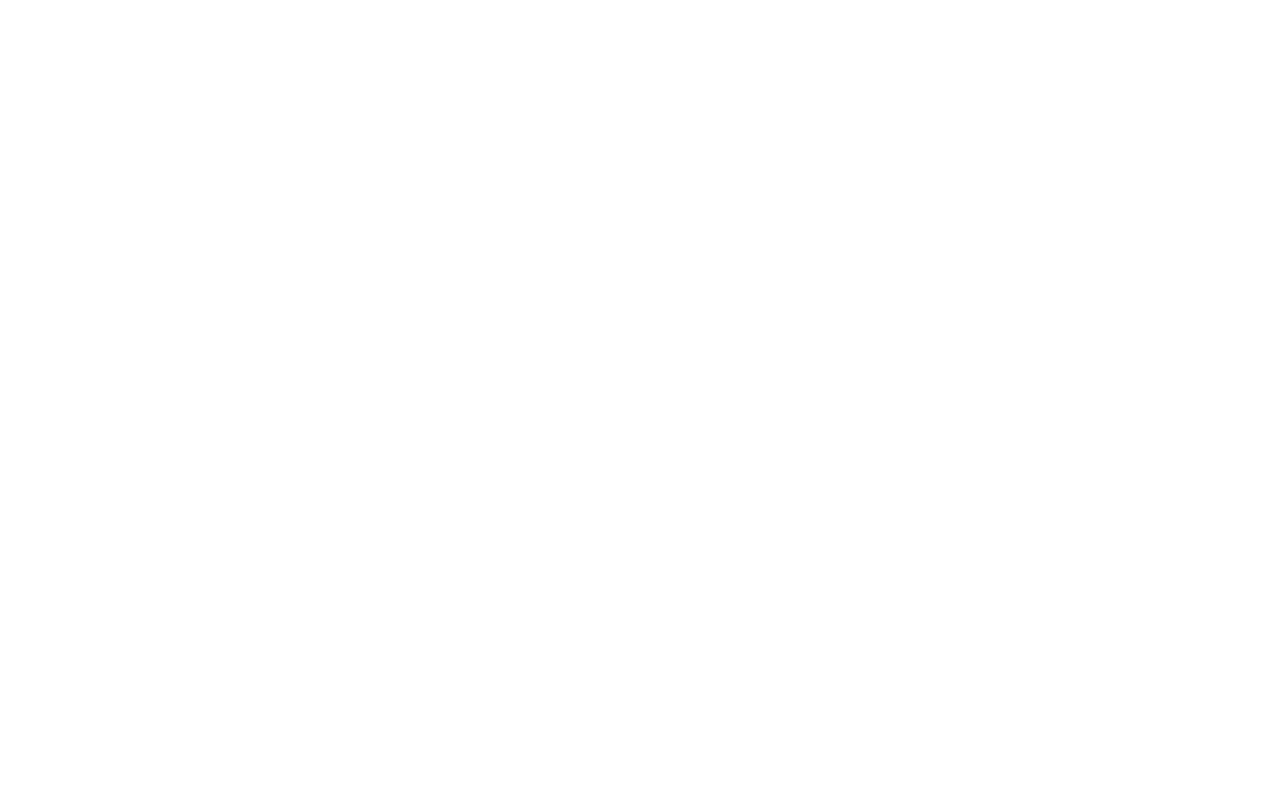
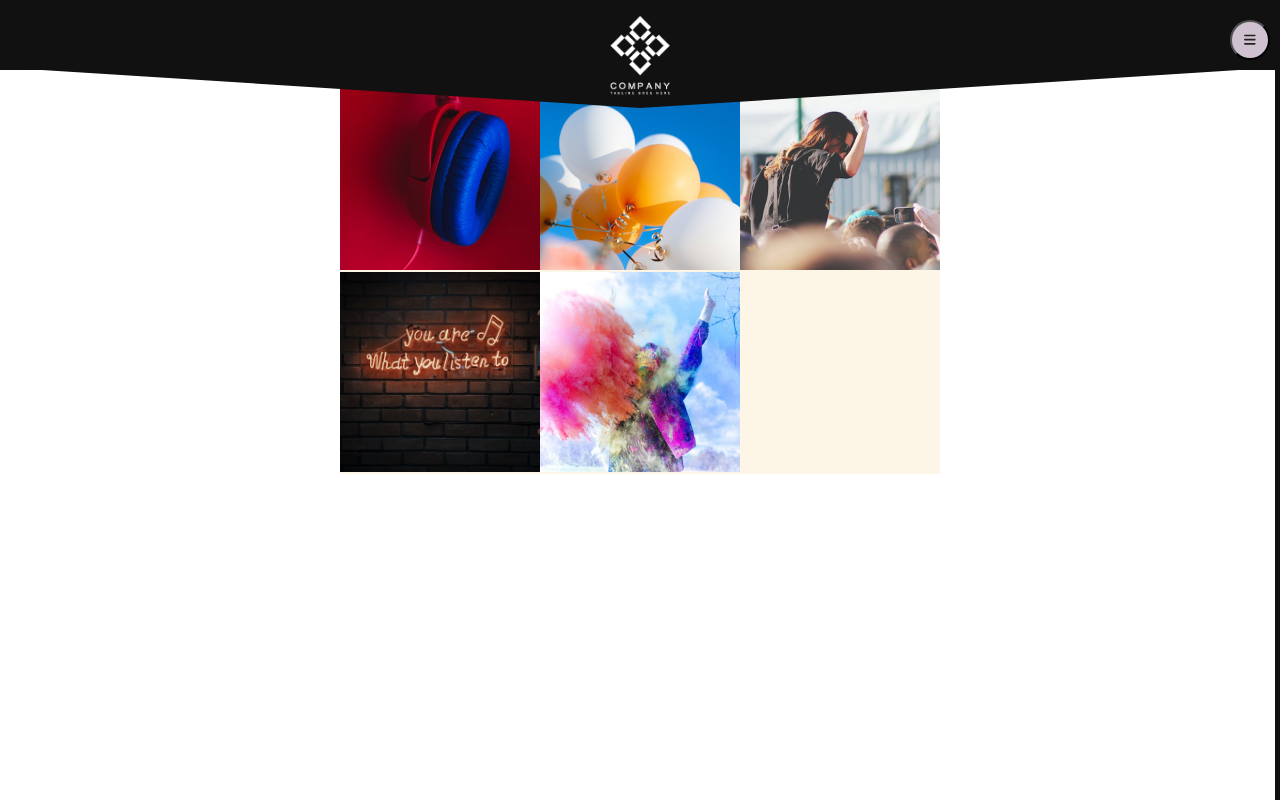
Before and after one commit to lintina11/events_tina-01, a Vue app: page /album in a window 1280 px wide. Before the commit this address had no page. Built offline with nearby package versions, Linux system fonts and the light colour scheme.

Commit message:
拆分測試頁 建立相簿頁

```diff
--- /dev/null
+++ b/src/components/album-list.vue
@@ -0,0 +1,50 @@
+<script setup>
+
+import { reactive } from 'vue'
+
+const marquee = reactive({
+    "album1": [
+        "./src/assets/sc-1.jpg",
+        "./src/assets/sc-2.jpg",
+        "./src/assets/sc-3.jpg",
+        "./src/assets/sc-4.jpg",
+        "./src/assets/sc-5.jpg"
+    ]
+})
+
+for (let i = 0; i <= 5; i++) {
+    window.setTimeout(function () {
+        console.log(i)
+    }, 1000 * i
+    )
+}
+
+</script>
+<template>
+    <ul class="album">
+        <li v-for="pic in marquee.album1">
+            <img :src="pic" alt="">
+        </li>
+    </ul>
+</template>
+
+<style scoped lang="scss">
+.album {
+    background-color: oldlace;
+    display: flex;
+    flex-wrap: wrap;
+    width: 600px;
+    margin: 0 auto;
+
+    li {
+        aspect-ratio: 1/1;
+        flex-basis: 200px;
+
+        img {
+            width: 100%;
+            height: 100%;
+            object-fit: cover;
+        }
+    }
+}
+</style>
--- /dev/null
+++ b/src/views/album.vue
@@ -0,0 +1,14 @@
+<script setup>
+import { ref } from 'vue';
+import topbar from '../components/topbar.vue'
+import albumList from '../components/album-list.vue'
+</script>
+
+<template>
+    <div class="page">
+        <topbar />
+        <albumList/>
+    </div>
+</template>
+
+<style scoped></style>
--- a/src/views/index.vue
+++ b/src/views/index.vue
@@ -9,7 +9,6 @@
 // import bSchedule from '../components/b-schedule.vue'
 import bSignup from '../components/b-signup.vue'
 import bHighlight from '../components/b-highlight.vue'
-import test from '../components/test.vue'
 
 const count = ref(99)
 
@@ -17,34 +16,34 @@
 </script>
 
 <template>
+    <div class="home">
         <topbar />
-    <mainIntro/>
+        <mainIntro />
         <bMatching />
         <!-- 人次 -->
         <n-row gutter="0">
             <n-col :span="18" :offset="3">
-            <bTitle msg="我們的夥伴"/>
+                <bTitle msg="我們的夥伴" />
                 <bOdometer />
             </n-col>
         </n-row>
         <!-- 報名 -->
         <n-row class="b-signup">
             <n-col :span="8" :offset="5">
-            <bSignup/>
+                <bSignup />
             </n-col>
             <n-col :span="5" :offset="1">
-            <bHighlight/>
+                <bHighlight />
             </n-col>
         </n-row>
         <!-- 行事曆 -->
         <n-row gutter="0">
             <n-col :span="18" :offset="3">
-            <!-- <bTitle msg="活動日程"/> -->
-            <!-- <bSchedule/> -->
+                <!-- <bTitle msg="活動日程"/>
+                <bSchedule/> -->
             </n-col>
         </n-row>
-    <bTitle msg="測試區"/>
-    <test/>
+    </div>
 </template>
 
 <style scoped></style>
--- a/src/views/page01.vue
+++ /dev/null
@@ -1,25 +0,0 @@
-<script setup>
-import { ref } from 'vue';
-import { NRow, NCol } from 'naive-ui'
-import topbar from '../components/topbar.vue'
-import mainIntro from '../components/mainIntro.vue'
-import test from '../components/test.vue'
-
-
-
-</script>
-
-<template>
-    <topbar />
-    <mainIntro/>
-    <!-- 行事曆 -->
-    <n-row gutter="0">
-        <n-col :span="18" :offset="3">
-            <!-- <bTitle msg="活動日程"/> -->
-            <!-- <bSchedule/> -->
-        </n-col>
-    </n-row>
-    <test/>
-</template>
-
-<style scoped></style>
--- /dev/null
+++ b/src/views/test.vue
@@ -0,0 +1,27 @@
+<script setup>
+import { ref } from 'vue';
+import { NRow, NCol } from 'naive-ui'
+import topbar from '../components/topbar.vue'
+import mainIntro from '../components/mainIntro.vue'
+import test from '../components/test.vue'
+
+
+
+</script>
+
+<template>
+    <div class="page">
+        <topbar />
+        <mainIntro />
+        <!-- 行事曆 -->
+        <n-row gutter="0">
+            <n-col :span="18" :offset="3">
+                <!-- <bTitle msg="活動日程"/> -->
+                <!-- <bSchedule/> -->
+            </n-col>
+        </n-row>
+        <test />
+    </div>
+</template>
+
+<style scoped></style>
```
Also changed, not shown: src/main.js (+4 -5 lines). Lines whose indentation alone changed are shown as unchanged.
